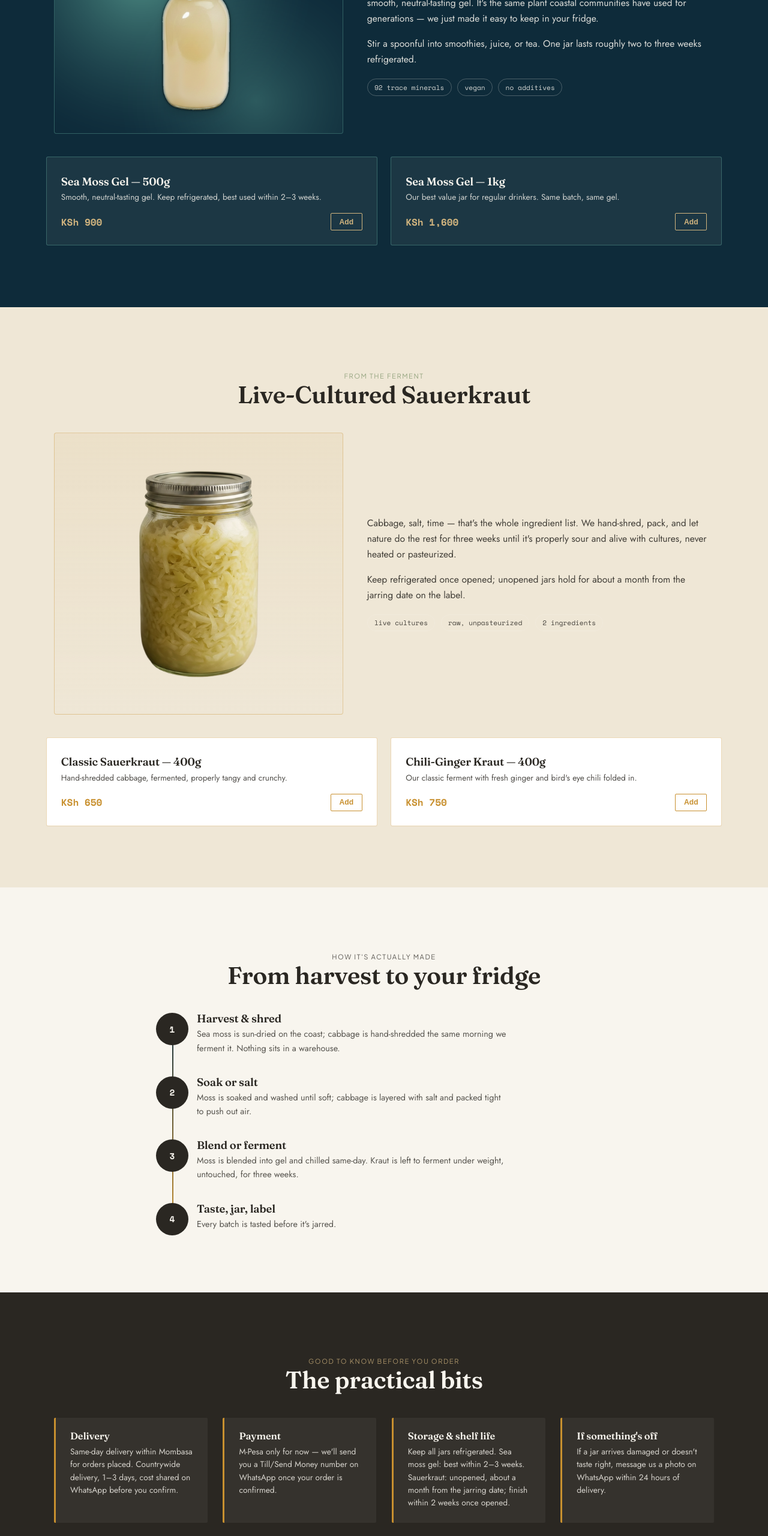
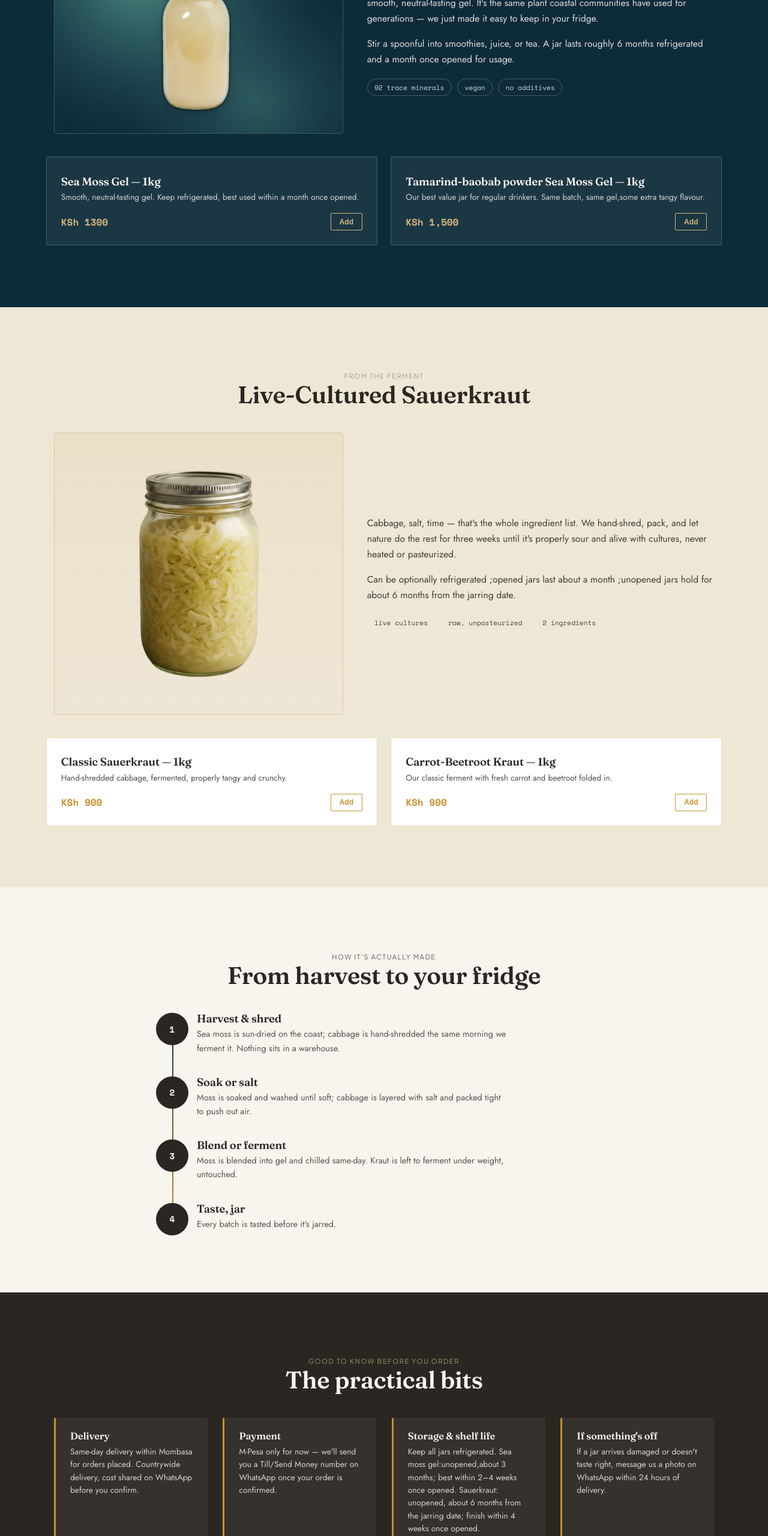
Before and after one commit to okeroofficial-coder/Jessy-s, a plain HTML site: page index.html in a window 1280 px wide. Shown: the part 1106-3666 px from the top of the page at 60% size. Drawn offline with nearby package versions, Linux system fonts and the light colour scheme.

Commit message:
index update

```diff
--- a/index.html
+++ b/index.html
@@ -186,7 +186,7 @@
     </div>
     <div class="spot-copy">
       <p>Harvested along the Kenyan coast, sun-dried, then soaked, washed, and blended into a smooth, neutral-tasting gel. It's the same plant coastal communities have used for generations — we just made it easy to keep in your fridge.</p>
-      <p>Stir a spoonful into smoothies, juice, or tea. One jar lasts roughly two to three weeks refrigerated.</p>
+      <p>Stir a spoonful into smoothies, juice, or tea. A jar lasts roughly 6 months refrigerated and a month once opened for usage.</p>
       <div class="tag-row">
         <span class="tag">92 trace minerals</span>
         <span class="tag">vegan</span>
@@ -197,20 +197,20 @@
   <div class="product-row reveal">
     <div class="card">
       <div class="batch"></div>
-      <h3>Sea Moss Gel — 500g</h3>
-      <p>Smooth, neutral-tasting gel. Keep refrigerated, best used within 2–3 weeks.</p>
+      <h3>Sea Moss Gel — 1kg</h3>
+      <p>Smooth, neutral-tasting gel. Keep refrigerated, best used within a month once opened.</p>
       <div class="card-foot">
-        <span class="price">KSh 900</span>
-        <button class="add-btn" onclick="addToCart('sm500','Sea Moss Gel 500g',900,this)">Add</button>
+        <span class="price">KSh 1300</span>
+        <button class="add-btn" onclick="addToCart('sm1000','Sea Moss Gel 1kg',1300,this)">Add</button>
       </div>
     </div>
     <div class="card">
       <div class="batch"></div>
-      <h3>Sea Moss Gel — 1kg</h3>
-      <p>Our best value jar for regular drinkers. Same batch, same gel.</p>
+      <h3>Tamarind-baobab powder Sea Moss Gel — 1kg</h3>
+      <p>Our best value jar for regular drinkers. Same batch, same gel,some extra tangy flavour.</p>
       <div class="card-foot">
-        <span class="price">KSh 1,600</span>
-        <button class="add-btn" onclick="addToCart('sm1000','Sea Moss Gel 1kg',1600,this)">Add</button>
+        <span class="price">KSh 1,500</span>
+        <button class="add-btn" onclick="addToCart('sm1000','Sea Moss Gel 1kg',1500,this)">Add</button>
       </div>
     </div>
   </div>
@@ -227,7 +227,7 @@
     </div>
     <div class="spot-copy">
       <p>Cabbage, salt, time — that's the whole ingredient list. We hand-shred, pack, and let nature do the rest for three weeks until it's properly sour and alive with cultures, never heated or pasteurized.</p>
-      <p>Keep refrigerated once opened; unopened jars hold for about a month from the jarring date on the label.</p>
+      <p>Can be optionally refrigerated ;opened jars last about a month ;unopened jars hold for about 6 months from the jarring date.</p>
       <div class="tag-row">
         <span class="tag">live cultures</span>
         <span class="tag">raw, unpasteurized</span>
@@ -238,20 +238,20 @@
   <div class="product-row reveal">
     <div class="card">
       <div class="batch"></div>
-      <h3>Classic Sauerkraut — 400g</h3>
+      <h3>Classic Sauerkraut — 1kg</h3>
       <p>Hand-shredded cabbage, fermented, properly tangy and crunchy.</p>
       <div class="card-foot">
-        <span class="price">KSh 650</span>
-        <button class="add-btn" onclick="addToCart('sk400','Classic Sauerkraut 400g',650,this)">Add</button>
+        <span class="price">KSh 900</span>
+        <button class="add-btn" onclick="addToCart('sk1000','Classic Sauerkraut 1kg',900,this)">Add</button>
       </div>
     </div>
     <div class="card">
       <div class="batch"></div>
-      <h3>Chili-Ginger Kraut — 400g</h3>
-      <p>Our classic ferment with fresh ginger and bird's eye chili folded in.</p>
+      <h3>Carrot-Beetroot Kraut — 1kg</h3>
+      <p>Our classic ferment with fresh carrot and beetroot folded in.</p>
       <div class="card-foot">
-        <span class="price">KSh 750</span>
-        <button class="add-btn" onclick="addToCart('skcg400','Chili-Ginger Kraut 400g',750,this)">Add</button>
+        <span class="price">KSh 900</span>
+        <button class="add-btn" onclick="addToCart('skcg1000','Chili-Ginger Kraut 1kg',900,this)">Add</button>
       </div>
     </div>
   </div>
@@ -278,12 +278,12 @@
     <div class="step">
       <div class="step-num">3</div>
       <h3>Blend or ferment</h3>
-      <p>Moss is blended into gel and chilled same-day. Kraut is left to ferment under weight, untouched, for three weeks.</p>
+      <p>Moss is blended into gel and chilled same-day. Kraut is left to ferment under weight, untouched.</p>
 
     </div>
     <div class="step">
       <div class="step-num">4</div>
-      <h3>Taste, jar, label</h3>
+      <h3>Taste, jar</h3>
       <p>Every batch is tasted before it's jarred.</p>
 
     </div>
@@ -298,7 +298,7 @@
   <div class="trust-grid reveal">
     <div class="trust-card">
       <h3>Delivery</h3>
-      <p>Same-day delivery within Mombasa for orders placed. Countrywide delivery, 1–3 days, cost shared on WhatsApp before you confirm.</p>
+      <p>Same-day delivery within Mombasa for orders placed. Countrywide delivery, cost shared on WhatsApp before you confirm.</p>
     </div>
     <div class="trust-card">
       <h3>Payment</h3>
@@ -306,7 +306,7 @@
     </div>
     <div class="trust-card">
       <h3>Storage & shelf life</h3>
-      <p>Keep all jars refrigerated. Sea moss gel: best within 2–3 weeks. Sauerkraut: unopened, about a month from the jarring date; finish within 2 weeks once opened.</p>
+      <p>Keep all jars refrigerated. Sea moss gel:unopened,about 3 months; best within 2–4 weeks once opened. Sauerkraut: unopened, about 6 months from the jarring date; finish within 4 weeks once opened.</p>
     </div>
     <div class="trust-card">
       <h3>If something's off</h3>
```
